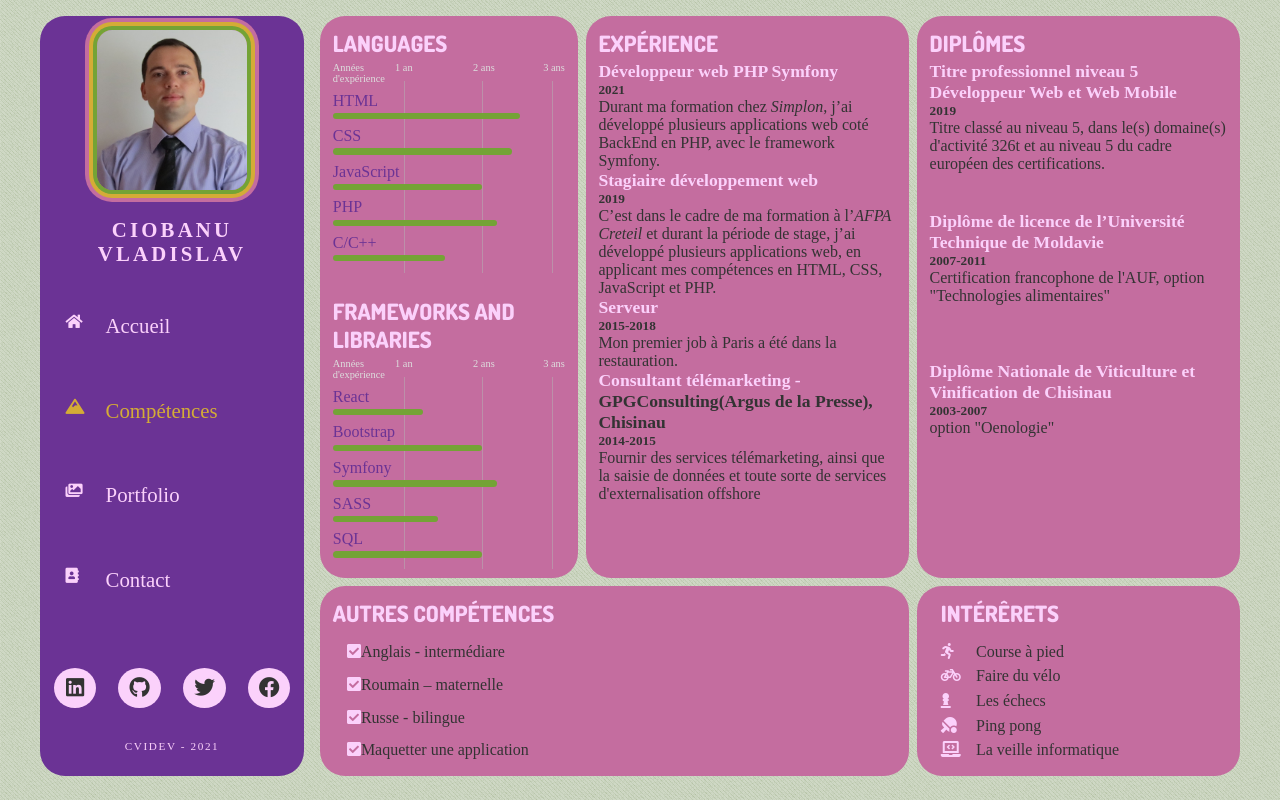
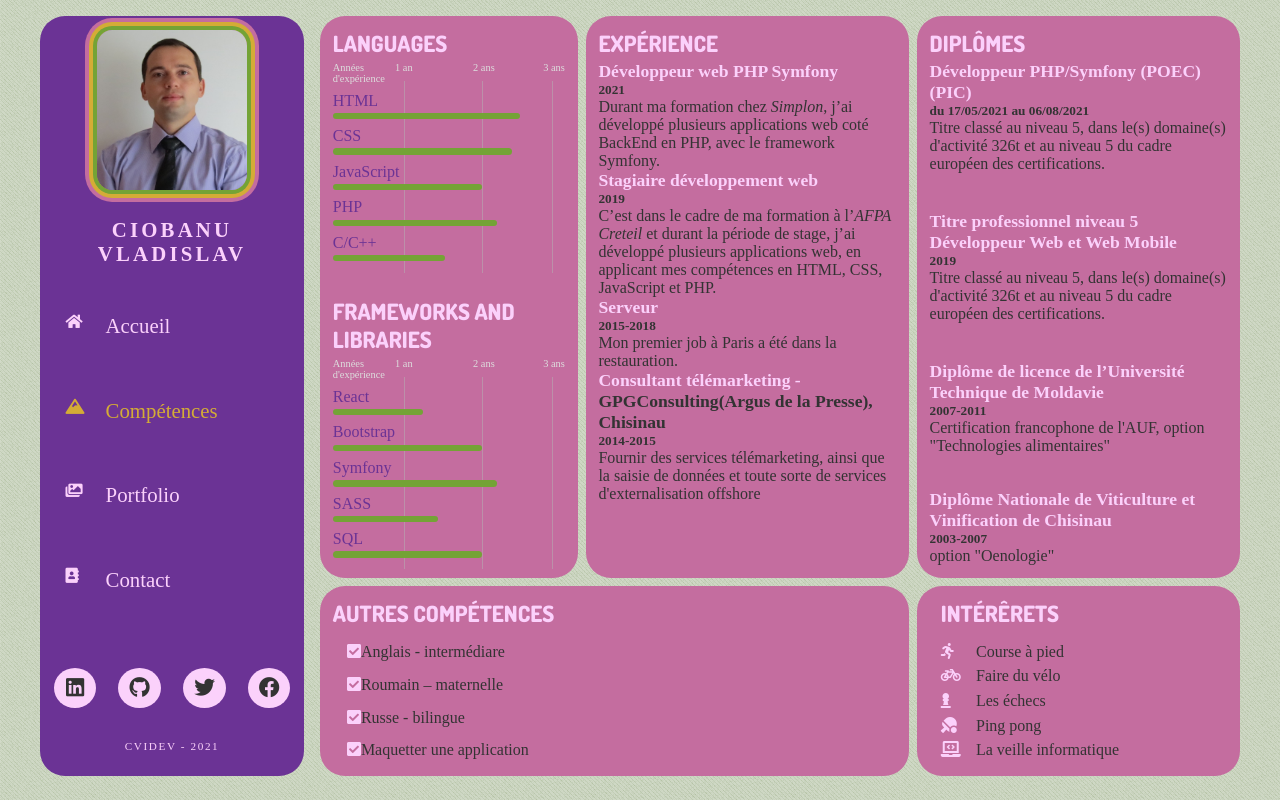
Before and after one commit to cnvvcvlad/cv-react, a React (Create React App) app: page /competences in a window 1280 px wide. Built offline with nearby package versions, Linux system fonts and the light colour scheme; a web font is replaced by a local one.

Commit message:
updated qualification

```diff
--- a/src/components/knowledges/Diplome.js
+++ b/src/components/knowledges/Diplome.js
@@ -5,16 +5,21 @@ const Diplome = () => {
         <div className="diplome">
             <h3>Diplômes</h3>
             <div className="dip-1">
+                <h4>Développeur PHP/Symfony (POEC) (PIC)</h4>
+                <h5>du 17/05/2021 au 06/08/2021</h5>
+                <p>Titre classé au niveau 5, dans le(s) domaine(s) d'activité 326t et au niveau 5 du cadre européen des certifications. </p>
+            </div>
+            <div className="dip-2">
                 <h4>Titre professionnel niveau 5 Développeur Web et Web Mobile</h4>
                 <h5>2019</h5>
                 <p>Titre classé au niveau 5, dans le(s) domaine(s) d'activité 326t et au niveau 5 du cadre européen des certifications. </p>
             </div>
-            <div className="dip-2">
+            <div className="dip-3">
                 <h4>Diplôme de licence de l’Université Technique de Moldavie</h4>
                 <h5>2007-2011</h5>
                 <p>Certification francophone de l'AUF, option "Technologies alimentaires"</p>
             </div>
-            <div className="dip-3">
+            <div className="dip-4">
                 <h4>Diplôme Nationale de Viticulture et Vinification de Chisinau</h4>
                 <h5>2003-2007</h5>
                 <p>option "Oenologie"</p>
```
